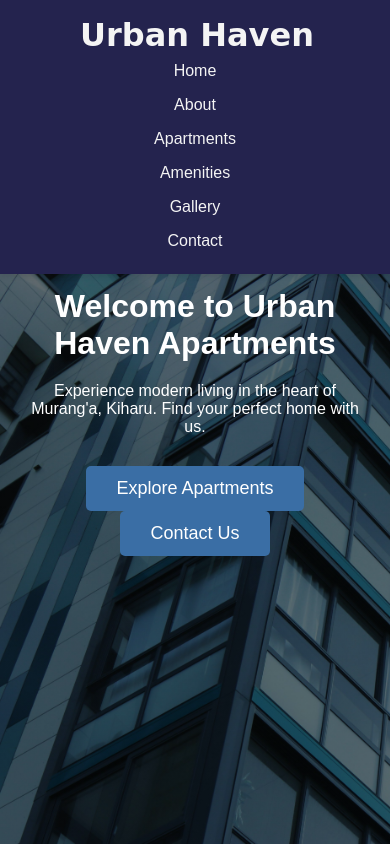
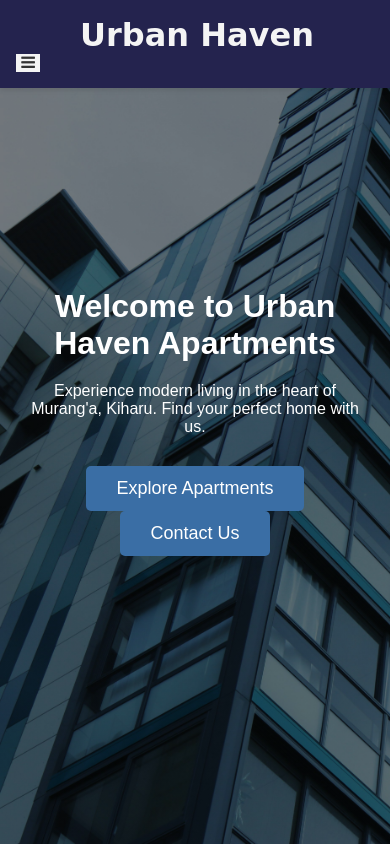
Before and after one commit to jonny3937/urban-haven, a website built with Vite: page index.html in a window 390 px wide. Shown: the top 846 px of the page. Built offline with nearby package versions, Linux system fonts and the light colour scheme; files whose address does not match are found by name.

Commit message:
added a menu-togle

```diff
--- a/index.html
+++ b/index.html
@@ -12,7 +12,11 @@
         <div class="container">
             <nav id="navbar">
                 <div class="logo">Urban Haven</div>
-                <ul>
+
+        <div class="menu-toggle">
+            <i class="fa fa-bars"></i>
+        </div>
+                <ul class="nav-links">
                     <li><a href="#hero">Home</a></li>
                     <li><a href="#about">About</a></li>
                     <li><a href="#apartments">Apartments</a></li>
@@ -23,6 +27,9 @@
             </nav>
 
         </div>
+
+
+
     </header>
 
   </header>
--- a/src/style.css
+++ b/src/style.css
@@ -320,10 +320,37 @@ form {
   flex-direction: column;
   align-items: left;
 }
+.menu-toggle{
+  background-color: whitesmoke;
+  display: none;
+  font-size: 1rem;
+  width: 1.5rem;
+
+}
 
 /* responsive query section start */
+@media screen and (max-width: 768px) {
+  #navbar {
+    flex-direction: column;
+    align-items: center;
+    padding: 1rem;
+  }
+  #navbar ul {
+    display: none;
+  }
 
-@media (max-width: 50em) {
+}
+@media screen and (max-width: 50em) {
+  .nav-links{
+    display: none;
+    flex-direction: column;
+  }
+  .menu-toggle{
+    display: block;
+    background-color: var(--light-color);
+    color: var(--dark-color);
+
+  }
   #hero h1 {
     font-size: 2em;
   }
```
